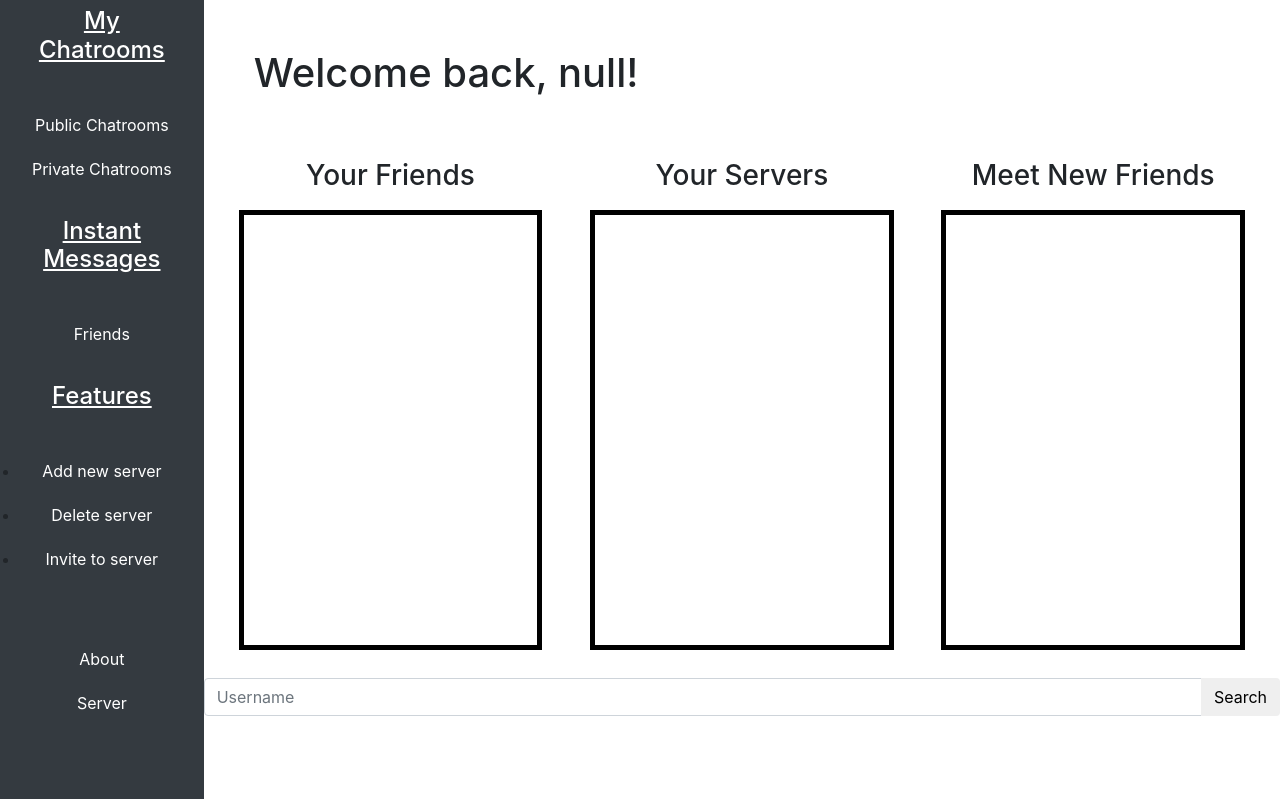
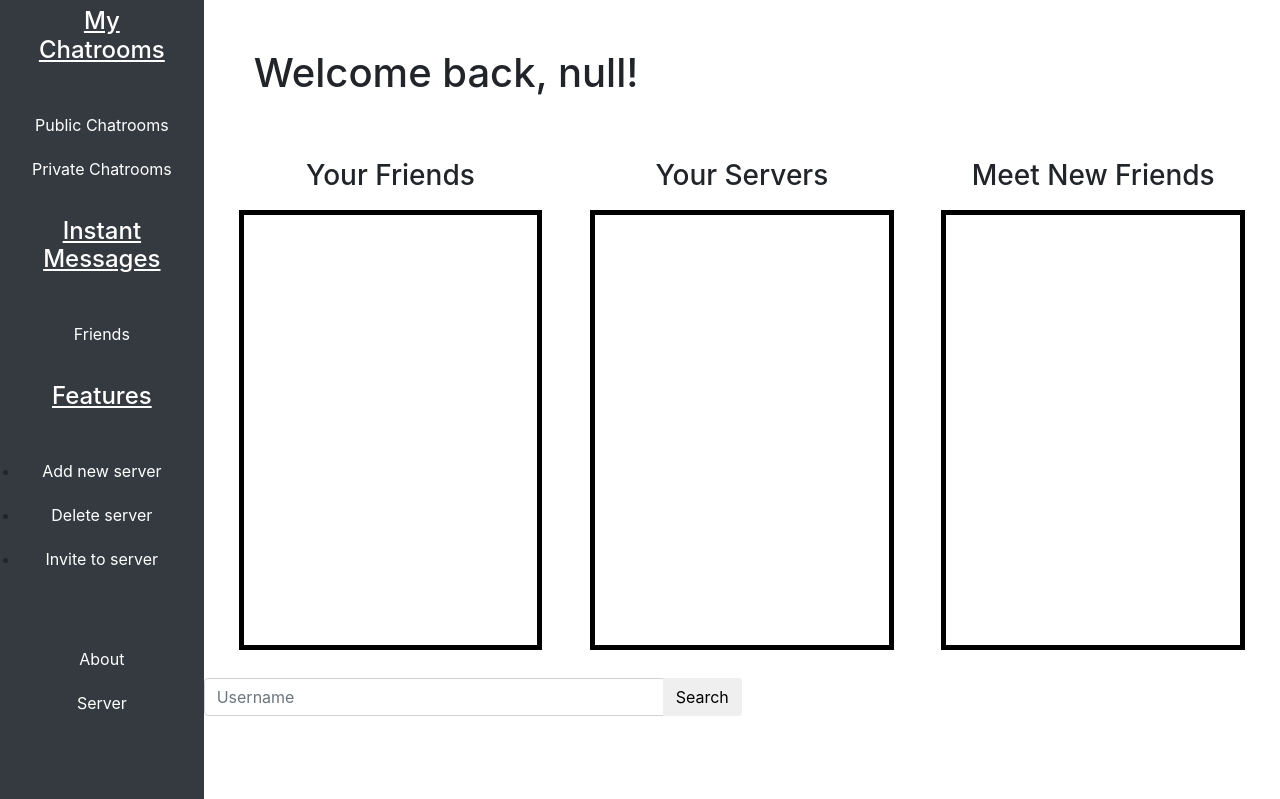
Before and after one commit to iRecycled/Capstone, a PHP site: page /home.html in a window 1280 px wide. Shown: the part 57-856 px from the top of the page. Run offline with PHP 8.4, Linux system fonts and the light colour scheme; data that the repository does not hold is empty; some libraries are stand-ins or nearby versions.

Commit message:
SearchFunction

```diff
--- a/home.css
+++ b/home.css
@@ -56,3 +56,7 @@
 .serverEntry{
     padding:0px;
 }
+
+#userSearch{
+    width: 50%
+}
```
